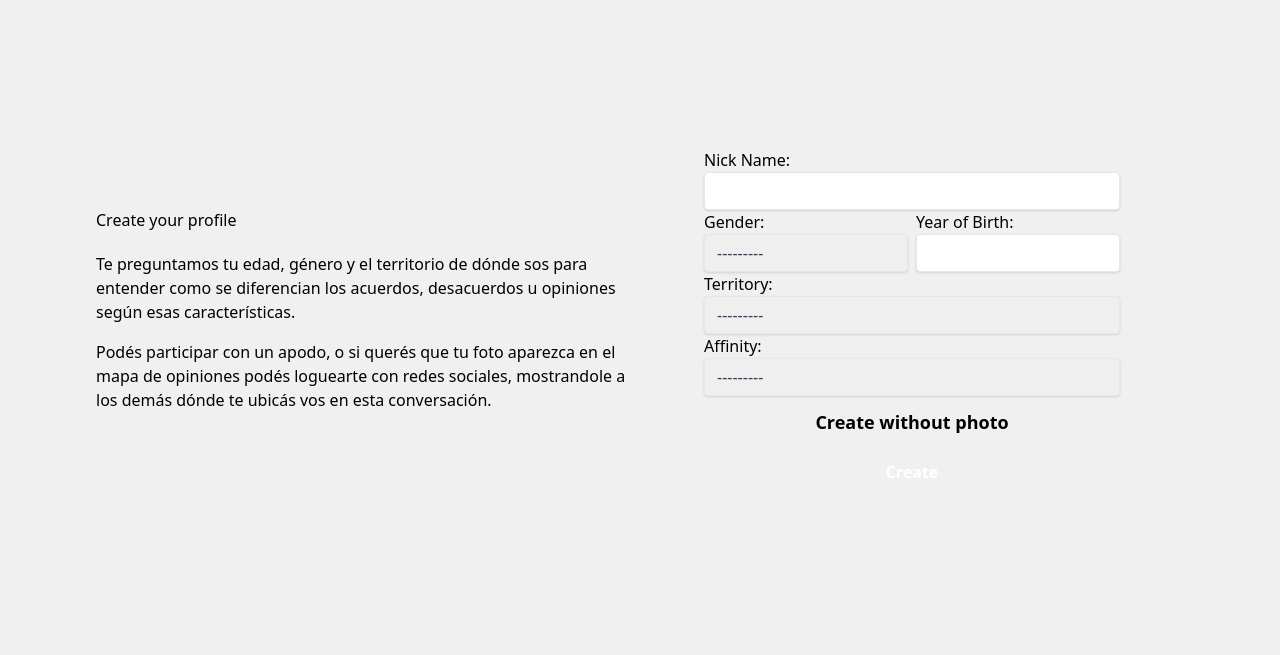
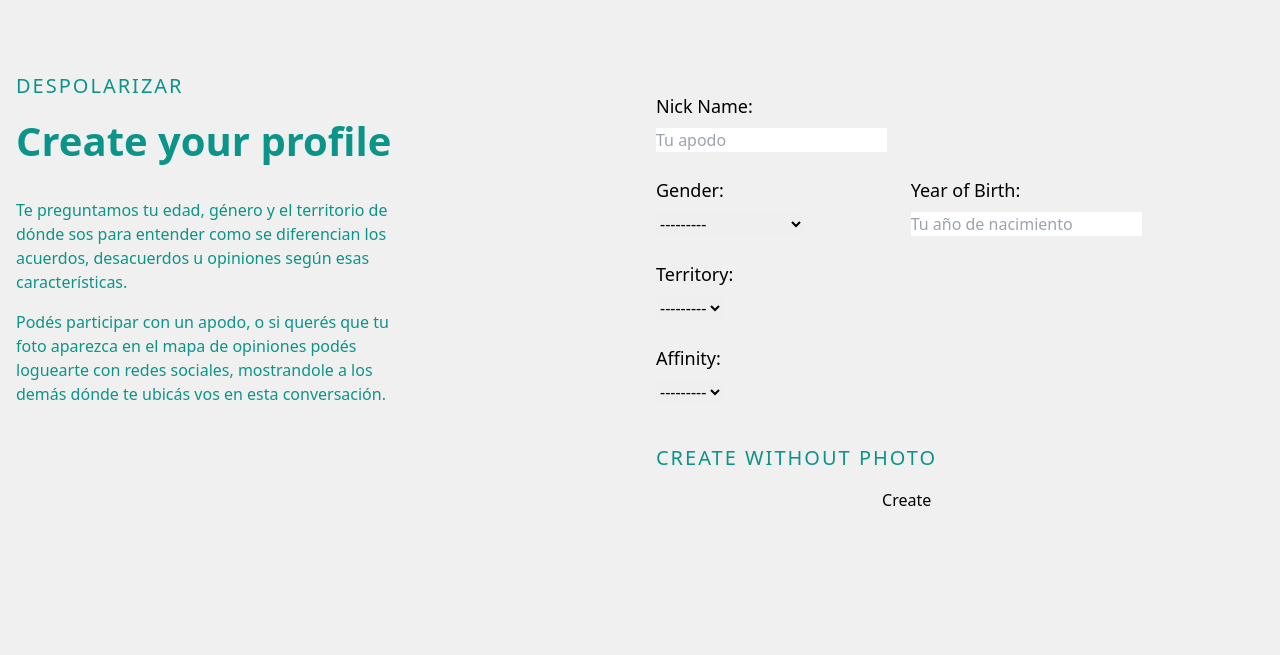
Before and after one commit to participa-lab/participa, a Django app: page /polis/p in a window 1280 px wide. Shown: the part 80-735 px from the top of the page. Run offline with Django 4.2, Linux system fonts and the light colour scheme; data that the repository does not hold is empty; some libraries are stand-ins or nearby versions.

Commit message:
participant form

```diff
--- a/polis/templates/pages/home.html
+++ b/polis/templates/pages/home.html
@@ -82,17 +82,13 @@
                       <a href="{% url 'conversation' conversation.slug %}" class="parti-btn">Participar<span class="material-symbols-outlined">group</span> {{ conversation.participant_count }}</a>
                     </div>
                   </div>
-                  <div class="mt-8 flex justify-end gap-3">
 
-                  </div>
                 </li>
                 {% endfor %}
               </ul>
             </div>
             <div class="mt-8 flex justify-end">
-              <div
-                class="splide__arrows flex justify-end gap-7 xl:gap-[70px]"
-              ></div>
+              <div class="splide__arrows flex justify-end gap-7 xl:gap-[70px]"></div>
             </div>
           </div>
         </div>
--- a/polis/templates/pages/participant_form.html
+++ b/polis/templates/pages/participant_form.html
@@ -6,12 +6,29 @@
 {% endblock header %}
 
 {% block content %}
-<div class="max-w-7xl mx-auto flex-col xl:flex-row flex xl:flex-grow xl:flex-1 p-6 xl:px-24 xl:py-16">
-  <section class="w-full xl:w-1/2 flex flex-col justify-center">
-    <h1 class="page-title">{{ _('Create your profile') }}</h1>
-    <div class="mx-auto max-w-3xl py-5">{% include "texts/login_text_1.html" %}</div>
-  </section>
-  <section class="w-full xl:w-1/2  flex flex-col justify-center p-16">
+
+<main id="content">
+  <section id="conversaciones">
+    <div class="container mx-auto px-6 py-[72px] xl:px-4">
+      <div class="grid grid-cols-1 gap-8 xl:grid-cols-12">
+        <div class="xl:col-span-4">
+          <h2
+            class="mb-4 text-base font-medium uppercase tracking-widest text-teal-600 lg:text-xl"
+          >
+            Despolarizar
+          </h2>
+          <h3
+            class="mb-6 text-[40px] font-semibold leading-tight text-teal-600 xl:mb-8"
+          >
+          {{ _('Create your profile') }}
+          </h3>
+          <div class="space-y-4 text-teal-600">
+            <p>Te preguntamos tu edad, género y el territorio de dónde sos para entender como se diferencian los acuerdos, desacuerdos u opiniones según esas características.</p>
+          <p>Podés participar con un apodo, o si querés que tu foto aparezca en el mapa de opiniones podés loguearte con redes sociales, mostrandole a los demás dónde te ubicás vos en esta conversación.</p>
+          </div>
+
+        </div>
+        <div class="xl:col-span-5 xl:col-start-7">
           <form method="post" action="">
             {% csrf_token %}
             <div class="flex flex-col my-5 w-full">
@@ -20,55 +37,45 @@
                 {{ form.non_field_errors }}
               </div>
               {% endif %}
-        <div class="fieldWrapper">
-          {{ form.nick_name.label_tag }}
-          {% render_field form.nick_name class="shadow appearance-none border rounded w-full py-2 px-3 text-gray-700 leading-tight focus:outline-none focus:shadow-outline" %}
+              <div class="mb-6">
+                <span class="mb-2 block text-lg font-medium">{{ form.nick_name.label_tag }}</span>
+                {% render_field form.nick_name class="parti-input" placeholder="Tu apodo" %}
                 {% if form.nick_name.errors %}
-          <div class="text-red-500 bg-red-100 p-2 rounded">
-            {{ form.nick_name.errors }}
-          </div>
+                <span class="text-danger-400 mt-1 inline-block font-semibold">{{ form.nick_name.errors }}</span>
                 {% endif %}
               </div>
 
               <div class="flex justify-between gap-2">
-          <div class="fieldWrapper w-1/2">
-            {{ form.gender.label_tag }}
-            {% render_field form.gender class="shadow appearance-none border rounded w-full py-2 px-3 text-gray-700 leading-tight focus:outline-none focus:shadow-outline" %}
+                <div class="mb-6 w-1/2">
+                  <span class="mb-2 block text-lg font-medium">{{ form.gender.label_tag }}</span>
+                  {% render_field form.gender class="parti-input" placeholder="Tu género" %}
                   {% if form.gender.errors %}
-            <div class="text-red-500 bg-red-100 p-2 rounded">
-              {{ form.gender.errors }}
-            </div>
+                  <span class="text-danger-400 mt-1 inline-block font-semibold">{{ form.gender.errors }}</span>
                   {% endif %}
                 </div>
 
-          <div class="fieldWrapper w-1/2">
-            {{ form.year_of_birth.label_tag }}
-            {% render_field form.year_of_birth class="shadow appearance-none border rounded w-full py-2 px-3 text-gray-700 leading-tight focus:outline-none focus:shadow-outline" %}
+                <div class="mb-6 w-1/2">
+                  <span class="mb-2 block text-lg font-medium">{{ form.year_of_birth.label_tag }}</span>
+                  {% render_field form.year_of_birth class="parti-input" placeholder="Tu año de nacimiento" %}
                   {% if form.year_of_birth.errors %}
-            <div class="text-red-500 bg-red-100 p-2 rounded">
-              {{ form.year_of_birth.errors }}
-            </div>
+                  <span class="text-danger-400 mt-1 inline-block font-semibold">{{ form.year_of_birth.errors }}</span>
                   {% endif %}
                 </div>
               </div>
 
-        <div class="fieldWrapper">
-          {{ form.territory.label_tag }}
-          {% render_field form.territory class="shadow appearance-none border rounded w-full py-2 px-3 text-gray-700 leading-tight focus:outline-none focus:shadow-outline" %}
+              <div class="mb-6">
+                <span class="mb-2 block text-lg font-medium">{{ form.territory.label_tag }}</span>
+                {% render_field form.territory class="parti-input" placeholder="Tu territorio" %}
                 {% if form.territory.errors %}
-          <div class="text-red-500 bg-red-100 p-2 rounded">
-            {{ form.territory.errors }}
-          </div>
+                <span class="text-danger-400 mt-1 inline-block font-semibold">{{ form.territory.errors }}</span>
                 {% endif %}
               </div>
 
-        <div class="fieldWrapper">
-          {{ form.affinity.label_tag }}
-          {% render_field form.affinity class="shadow appearance-none border rounded w-full py-2 px-3 text-gray-700 leading-tight focus:outline-none focus:shadow-outline" %}
+              <div class="mb-6">
+                <span class="mb-2 block text-lg font-medium">{{ form.affinity.label_tag }}</span>
+                {% render_field form.affinity class="parti-input" placeholder="Tu afinidad" %}
                 {% if form.affinity.errors %}
-          <div class="text-red-500 bg-red-100 p-2 rounded">
-            {{ form.affinity.errors }}
-          </div>
+                <span class="text-danger-400 mt-1 inline-block font-semibold">{{ form.affinity.errors }}</span>
                 {% endif %}
               </div>
 
@@ -77,18 +84,24 @@
 
             <!-- Buttons -->
             {% if socialaccount_providers %}
-      <h3 class="text-lg font-bold text-center mt-3">{{_('Add photo with')}}</h3>
-      <div class="flex items-center justify-between">
+            <h3 class="mb-4 text-base font-medium uppercase tracking-widest text-teal-600 lg:text-xl">{{_('Add photo with')}}</h3>
+            <div class="flex items-center justify-around">
                   {% for provider in socialaccount_providers %}
-            <input  class="bg-naranja hover:bg-orange-700 text-white font-bold py-2 px-4 rounded focus:outline-none focus:shadow-outline mx-auto my-4" type="submit" name="login"  value="{{provider.name}}"/>
+                  <input  class="parti-btn" type="submit" name="login"  value="{{provider.name}}"/>
                   {% endfor %}
             </div>
             {% endif %}
-      <h3 class="text-lg font-bold text-center mt-3">{{_('Create without photo')}}</h3>
-      <div class="flex items-center justify-between">
-        <input  class="bg-naranja hover:bg-orange-700 text-white font-bold py-2 px-4 rounded focus:outline-none focus:shadow-outline mx-auto my-4" type="submit" name="login" value="{{_('Create')}}"/>
+            <h3 class="my-4 text-base font-medium uppercase tracking-widest text-teal-600 lg:text-xl">{{_('Create without photo')}}</h3>
+            <div class="flex items-center justify-around">
+              <input  class="parti-btn" type="submit" name="login" value="{{_('Create')}}"/>
             </div>
           </form>
+        </div>
+      </div>
+    </div>
   </section>
-</div>
+</main>
+
+
+
 {% endblock %}
```
Lines whose indentation alone changed are shown as unchanged.
